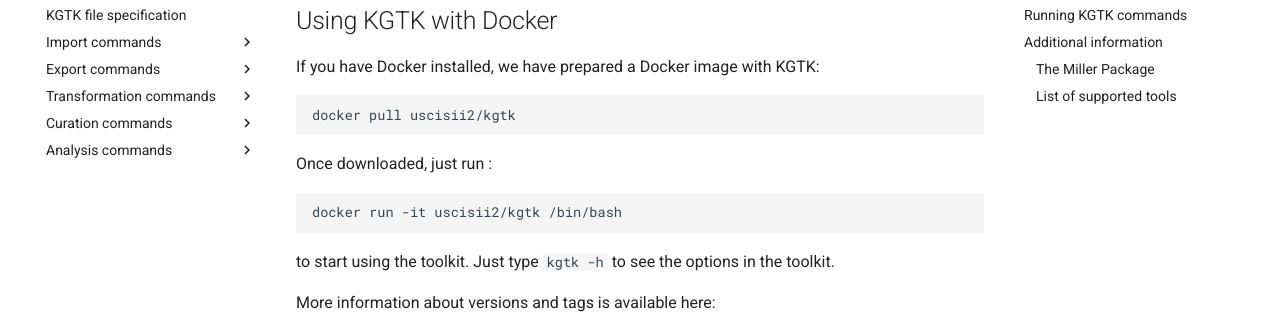
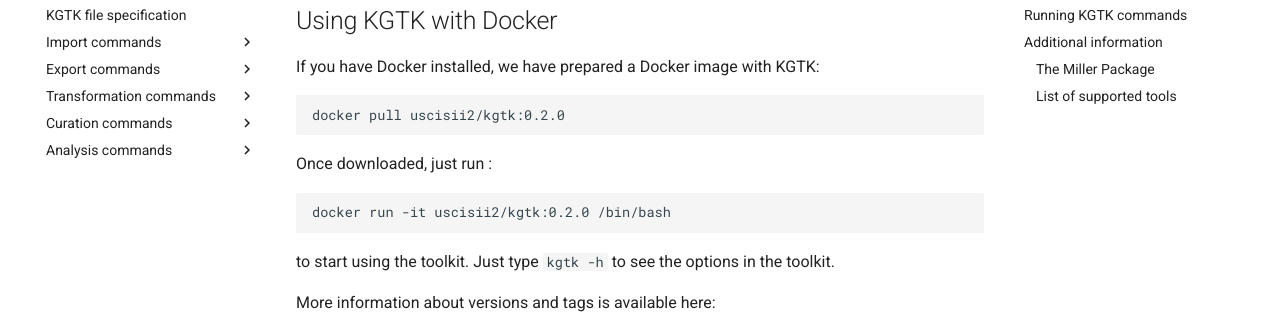
Before and after one commit to usc-isi-i2/kgtk, an MkDocs documentation site: the page built from docs/install.md, in a window 1280 px wide and 900 px high. Shown: the part 177-491 px from the top of the window. Built offline with MkDocs 1.6.1 and Material for MkDocs 9.7.7, drawn with Linux system fonts in a browser that asks for light colours.

Commit message:
updated version in docker image

````diff
--- a/docs/install.md
+++ b/docs/install.md
@@ -3,12 +3,12 @@
 If you have Docker installed, we have prepared a Docker image with KGTK:
 
 ```
-docker pull uscisii2/kgtk
+docker pull uscisii2/kgtk:0.2.0
 ```
 
 Once downloaded, just run :
 ```
-docker run -it uscisii2/kgtk /bin/bash
+docker run -it uscisii2/kgtk:0.2.0 /bin/bash
 ```
 to start using the toolkit. Just type  `kgtk -h` to see the options in the toolkit.
 
````
Also changed, not shown: README.md (+1 -1 lines).
